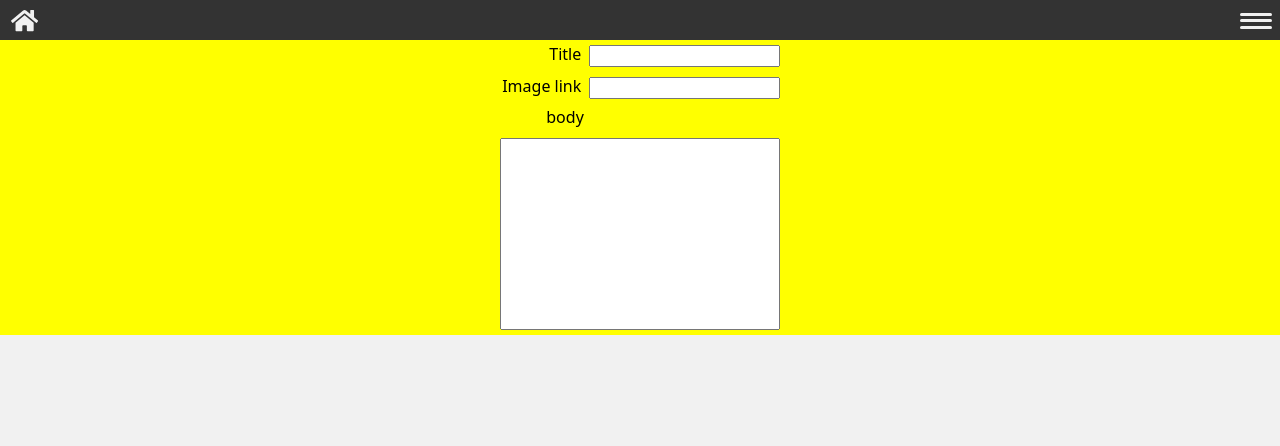
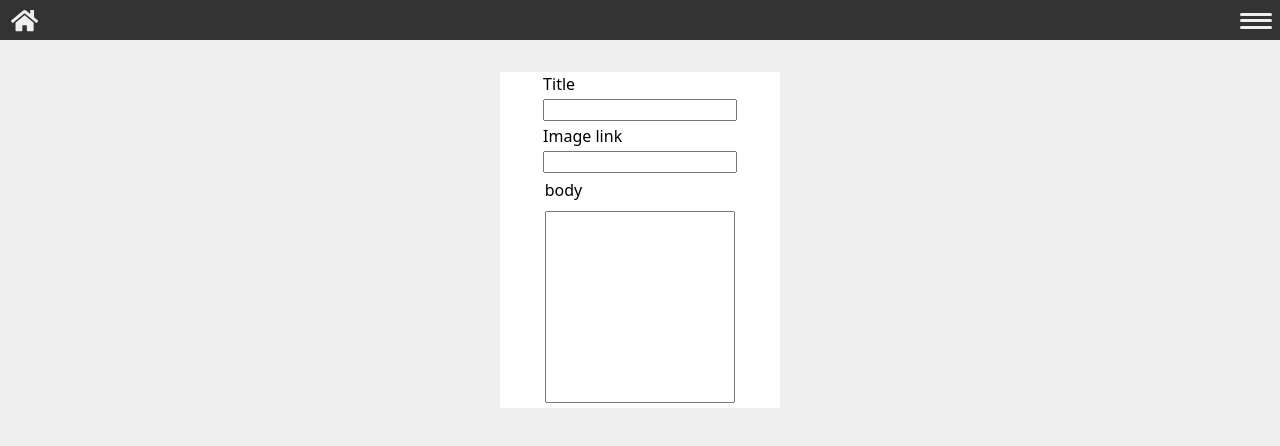
Before and after one commit to akliyachir/Mern_stack_Articles_Publishing_platform, a React (Vite) app in the folder articles_publishing_platform_v1/client/: page /create_article in a window 1280 px wide. Shown: the top 446 px of the page. Built offline with nearby package versions, Linux system fonts and the light colour scheme.

Commit message:
mern stack, articles publishing platform buit, making create article page

```diff
--- a/articles_publishing_platform_v1/client/package.json
+++ b/articles_publishing_platform_v1/client/package.json
@@ -9,6 +9,7 @@
     "preview": "vite preview"
   },
   "dependencies": {
+    "draft-js": "^0.11.7",
     "react": "^18.2.0",
     "react-dom": "^18.2.0",
     "react-icons": "^4.7.1",
--- a/articles_publishing_platform_v1/client/src/Components/1-HeaderContainer/HeaderContainer.jsx
+++ b/articles_publishing_platform_v1/client/src/Components/1-HeaderContainer/HeaderContainer.jsx
@@ -38,8 +38,6 @@ export default function HeaderContainer() {
   // -- userContext
   const { userState } = useContext(UserContext);
 
-  // -- toggleUserMenu
-
   // -- return
   return (
     <div className='HeaderContainer'>
@@ -66,10 +64,12 @@ export default function HeaderContainer() {
           <span></span>
         </div>
         <SideBarMenu isMenuOpen={isMenuOpen} closeSideMenu={closeSideMenu} />
-        <UserSideBarMenu
-          isUserMenuOpen={isUserMenuOpen}
-          closeUserSideMenu={closeUserSideMenu}
-        />
+        {!!userState.email && (
+          <UserSideBarMenu
+            isUserMenuOpen={isUserMenuOpen}
+            closeUserSideMenu={closeUserSideMenu}
+          />
+        )}
       </div>
       <GlobalVoileCloseMenu
         closeSideMenu={closeSideMenu}
--- a/articles_publishing_platform_v1/client/src/UserComponents/1-InputFormTemplate/InputFormTemplate.css
+++ b/articles_publishing_platform_v1/client/src/UserComponents/1-InputFormTemplate/InputFormTemplate.css
@@ -2,17 +2,19 @@
   display: flex;
   justify-content: center;
   align-items: center;
-  gap: 0.5rem;
-  padding: 0.3rem;
+  flex-direction: column;
+  gap: 0.1rem;
+  padding: 0.2rem;
+  width: 100%;
 }
 
 .InputFormTemplateContainer input {
   padding: 0.1rem 0.4rem;
-  width: 70%;
+  width: 100%;
 }
 
 .InputFormTemplateContainer label {
-  width: 30%;
+  width: 100%;
   transform: translateY(-0.12rem);
-  text-align: right;
+  text-align: left;
 }
--- a/articles_publishing_platform_v1/client/src/UserComponents/2-TextAreaFormTemplate/TextAreaFormTemplate.css
+++ b/articles_publishing_platform_v1/client/src/UserComponents/2-TextAreaFormTemplate/TextAreaFormTemplate.css
@@ -7,15 +7,26 @@
   padding: 0.3rem;
 }
 
+.TextAreaFormTemplateContainer label {
+  width: 100%;
+  transform: translateY(-0.12rem);
+  text-align: left;
+}
+
 .TextAreaFormTemplateContainer .textarea {
   resize: none;
-  padding: 0.1rem 0.4rem;
+  padding: 0.3rem 0.4rem;
   width: 100%;
   height: 12rem;
+  overflow-y: scroll;
 }
 
-.TextAreaFormTemplateContainer label {
-  width: 30%;
-  transform: translateY(-0.12rem);
-  text-align: right;
+.TextAreaFormTemplateContainer textarea::-webkit-scrollbar {
+  width: 0.5rem;
+  background-color: var(--clr-1);
 }
+.TextAreaFormTemplateContainer textarea::-webkit-scrollbar-thumb {
+  width: 0.5rem;
+  background-color: var(--clr-3);
+  border-radius: 0.3rem;
+}
--- a/articles_publishing_platform_v1/client/src/UserPages/1-CreateArticle/CreateArticle.css
+++ b/articles_publishing_platform_v1/client/src/UserPages/1-CreateArticle/CreateArticle.css
@@ -3,14 +3,17 @@
   justify-content: center;
   align-items: center;
   flex-direction: column;
-  gap: 0.5rem;
-  background-color: red;
+
+  width: 100%;
 }
-.CreateArticle {
+
+.CreateArticleContent {
+  margin: 2rem;
+  width: 17.5rem;
   display: flex;
   justify-content: center;
   align-items: center;
   flex-direction: column;
   gap: 0.5rem;
-  background-color: yellow;
+  background-color: var(--clr-1);
 }
--- a/articles_publishing_platform_v1/client/src/index.css
+++ b/articles_publishing_platform_v1/client/src/index.css
@@ -22,7 +22,7 @@ body::-webkit-scrollbar-thumb {
 
 :root {
   --clr-1: #fff;
-  --clr-2: #f1f1f1;
+  --clr-2: #efefef;
   --clr-3: #333;
   --clr-4: #555;
 }
```
Also changed, not shown: 1 other file (tests, documents, lock files or other folders).
